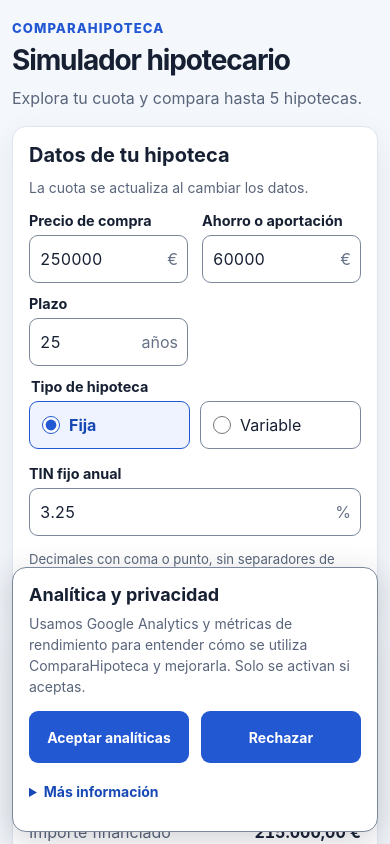
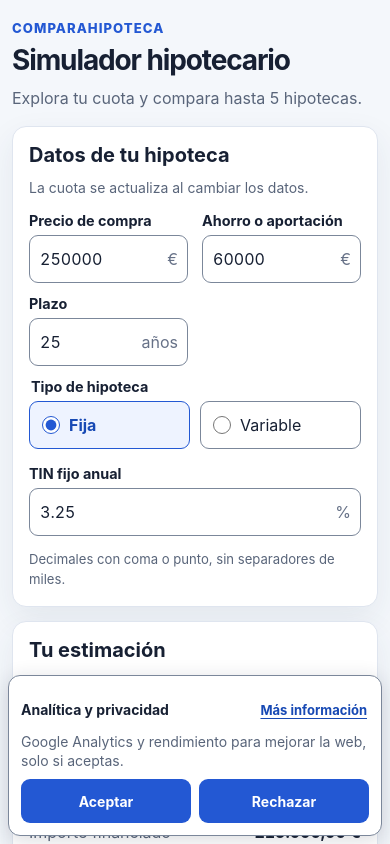
Before and after one commit to DaniSanti/comparahipoteca-v2, a React (Vite) app: page / in a window 390 px wide. Shown: the top 844 px of the page. Built offline with nearby package versions, Linux system fonts and the light colour scheme; no server answers.

Commit message:
feat: compact analytics privacy banner for desktop and mobile

```diff
--- a/src/features/privacy/PrivacyControls.tsx
+++ b/src/features/privacy/PrivacyControls.tsx
@@ -5,6 +5,7 @@ import { getFocusScrollDistance } from "./focusVisibility";
 
 export function PrivacyControls({ consent }: { consent: ConsentState }) {
   const [preferencesOpen, setPreferencesOpen] = useState(false);
+  const [informationOpen, setInformationOpen] = useState(false);
   const [bannerHeight, setBannerHeight] = useState(300);
   const bannerRef = useRef<HTMLElement>(null);
   const acceptRef = useRef<HTMLButtonElement>(null);
@@ -51,6 +52,7 @@ export function PrivacyControls({ consent }: { consent: ConsentState }) {
   const choose = (next: ConsentPreference) => {
     changeAnalyticsConsent(next);
     setPreferencesOpen(false);
+    setInformationOpen(false);
     // The action that opened the options remains available after they close.
     const returnTo = returnFocusRef.current ?? document.getElementById("purchasePrice");
     returnTo?.focus();
@@ -58,7 +60,7 @@ export function PrivacyControls({ consent }: { consent: ConsentState }) {
 
   return (
     <>
-      <footer className="privacy-footer" style={{ paddingBottom: visible ? bannerHeight + 32 : 24 }}>
+      <footer className="privacy-footer" style={{ paddingBottom: visible ? `calc(${bannerHeight + 32}px + env(safe-area-inset-bottom, 0px))` : 24 }}>
         <button
           ref={preferencesRef}
           type="button"
@@ -85,22 +87,34 @@ export function PrivacyControls({ consent }: { consent: ConsentState }) {
             }
           }}
         >
-          <h2 id="privacy-title">Analítica y privacidad</h2>
-          <p id="privacy-description">
-            Usamos Google Analytics y métricas de rendimiento para entender cómo se utiliza
-            ComparaHipoteca y mejorarla. Solo se activan si aceptas.
-          </p>
+          <div className="consent-copy">
+            <div className="consent-heading">
+              <h2 id="privacy-title">Analítica y privacidad</h2>
+              <button
+                type="button"
+                className="consent-more"
+                aria-expanded={informationOpen}
+                aria-controls="privacy-information"
+                onClick={() => setInformationOpen((open) => !open)}
+              >
+                {informationOpen ? "Menos información" : "Más información"}
+              </button>
+            </div>
+            <p id="privacy-description">
+              Google Analytics y rendimiento para mejorar la web, solo si aceptas.
+            </p>
+          </div>
           <div className="consent-actions">
-            <button ref={acceptRef} type="button" onClick={() => choose("accepted")}>
-              Aceptar analíticas
+            <button ref={acceptRef} type="button" aria-label="Aceptar analíticas" onClick={() => choose("accepted")}>
+              Aceptar
             </button>
             <button type="button" onClick={() => choose("rejected")}>Rechazar</button>
           </div>
-          <details className="consent-details">
-            <summary>Más información</summary>
+          <div id="privacy-information" className="consent-details" hidden={!informationOpen}>
             <p>
               Google Analytics 4 registra acciones generales de uso. Vercel Speed Insights
-              mide el rendimiento. La finalidad es exclusivamente analítica y de rendimiento;
+              mide el rendimiento para entender cómo se utiliza ComparaHipoteca y mejorarla.
+              La finalidad es exclusivamente analítica y de rendimiento;
               no enviamos los datos financieros de los campos ni las URLs de las simulaciones.
             </p>
             <p>
@@ -108,7 +122,7 @@ export function PrivacyControls({ consent }: { consent: ConsentState }) {
               «Preferencias de privacidad». Al revocar la aceptación recargamos la página
               para detener las métricas.
             </p>
-          </details>
+          </div>
         </section>
       )}
     </>
--- a/src/index.css
+++ b/src/index.css
@@ -102,14 +102,23 @@ button:disabled, button[aria-disabled="true"] { color: #4d596d; background: #d9d
 .privacy-footer p { margin: 4px 0 0; }
 .privacy-link { width: auto; min-height: 44px; padding: 8px 0; color: #1749b4; background: transparent; border-radius: 3px; font-size: .875rem; font-weight: 650; text-decoration: underline; text-underline-offset: 3px; }
 .privacy-link:hover { color: #172033; background: transparent; }
-.consent-banner { position: fixed; bottom: 12px; left: 12px; right: 12px; z-index: 10; width: min(640px, calc(100% - 24px)); max-height: min(70svh, calc(100svh - 24px)); margin: 0 auto; padding: 16px; overflow-y: auto; color: #172033; background: #fff; border: 1px solid #7b879a; border-radius: 14px; box-shadow: 0 8px 32px rgb(23 32 51 / 20%); }
-.consent-banner h2 { margin: 0 0 8px; font-size: 1.125rem; }
-.consent-banner p { margin: 0 0 14px; color: #59657a; font-size: .875rem; line-height: 1.5; }
-.consent-actions { display: grid; grid-template-columns: repeat(2, minmax(0, 1fr)); gap: 12px; }
-.consent-actions button { min-height: 52px; padding: 10px 12px; font-size: .875rem; font-weight: 700; }
-.consent-details { margin-top: 8px; }
-.consent-details summary { width: fit-content; min-height: 44px; padding: 12px 0; color: #1749b4; font-size: .875rem; font-weight: 650; cursor: pointer; }
-.consent-details p { margin: 8px 0; }
+.consent-banner { position: fixed; bottom: calc(8px + env(safe-area-inset-bottom, 0px)); left: max(8px, env(safe-area-inset-left, 0px)); right: max(8px, env(safe-area-inset-right, 0px)); z-index: 10; display: grid; gap: 8px; width: min(1100px, calc(100% - 16px - env(safe-area-inset-left, 0px) - env(safe-area-inset-right, 0px))); max-height: min(70svh, calc(100svh - 16px - env(safe-area-inset-bottom, 0px))); margin: 0 auto; padding: 12px; overflow-y: auto; color: #172033; background: #fff; border: 1px solid #7b879a; border-radius: 12px; box-shadow: 0 4px 20px rgb(23 32 51 / 16%); }
+.consent-copy { min-width: 0; }
+.consent-heading { display: flex; flex-wrap: wrap; align-items: center; justify-content: space-between; column-gap: 8px; }
+.consent-banner h2 { margin: 0; font-size: .875rem; line-height: 1.4; }
+.consent-banner p { margin: 0; color: #59657a; font-size: .875rem; line-height: 1.4; }
+.consent-more { flex: none; width: auto; min-height: 44px; padding: 4px 2px; color: #1749b4; background: transparent; border-radius: 3px; font-size: .8125rem; font-weight: 650; text-decoration: underline; text-underline-offset: 3px; }
+.consent-more:hover { color: #172033; background: transparent; }
+.consent-actions { display: grid; grid-template-columns: repeat(2, minmax(0, 1fr)); gap: 8px; align-self: center; }
+.consent-actions button { min-height: 44px; padding: 8px 6px; font-size: .875rem; font-weight: 700; }
+.consent-details { min-width: 0; padding-top: 8px; border-top: 1px solid #dfe5ef; }
+.consent-details p + p { margin-top: 8px; }
+
+@media (min-width: 760px) {
+  .consent-banner { grid-template-columns: minmax(0, 1fr) 292px; column-gap: 20px; }
+  .consent-heading { justify-content: flex-start; column-gap: 16px; }
+  .consent-details { grid-column: 1 / -1; }
+}
 
 @media (max-width: 1100px) {
   .scroll-hint { display: block; }
```
Also changed, not shown: 3 other files (tests, documents, lock files or other folders).
